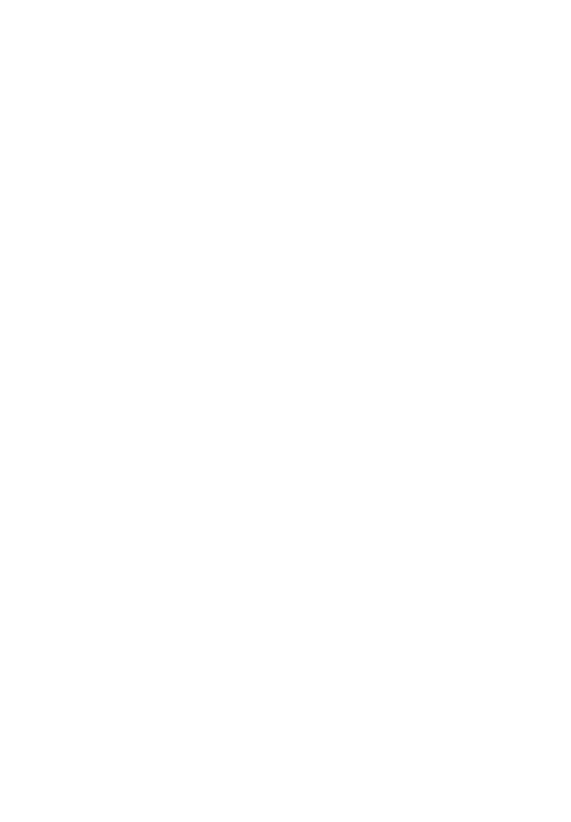
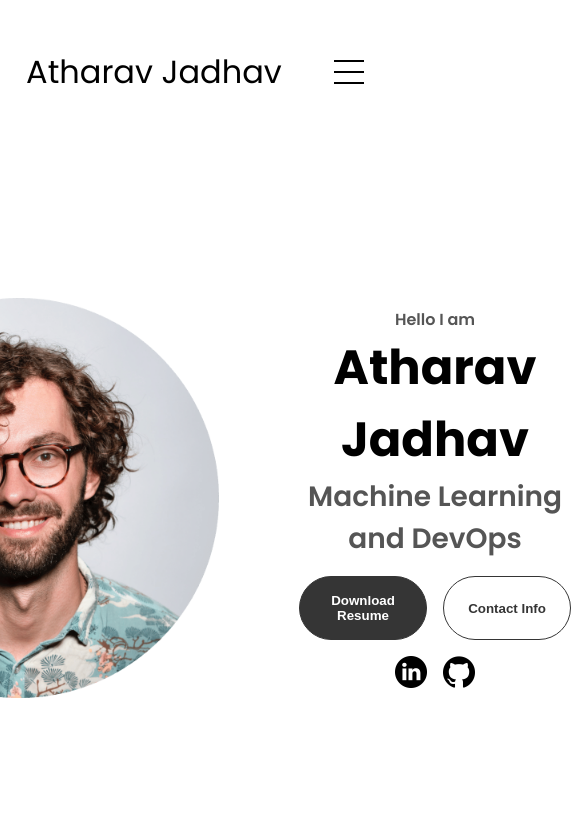
Before and after one commit to AtharavJadhav/portfolio-website, a plain HTML site: page index.html in a window 390 px wide. Shown: the whole page, 571 px wide, since content can reach past the window. Drawn offline with Linux system fonts and the light colour scheme.

Commit message:
Nav and profile commit

```diff
--- a/index.html
+++ b/index.html
@@ -4,8 +4,85 @@
     <meta charset="UTF-8">
     <meta name="viewport" content="width=device-width, initial-scale=1.0">
     <title>Atharav Jadhav</title>
+    <link rel="stylesheet" href="style.css">
+    <link rel="stylesheet" href="mediaqueries.css">
+
 </head>
 <body>
+    <nav id="desktop-nav">
+        <div class="logo">
+            Atharav Jadhav
+        </div>
+        <div>
+            <ul class="nav-links">
+                <li><a href="#about">About</a></li>
+                <li><a href="#accolades">Accolades</a></li>
+                <li><a href="#skills">Skills</a></li>
+                <li><a href="#experience">Experience</a></li>
+                <li><a href="#projects">Projects</a></li>
+                <li><a href="#contact">Contact</a></li>
+            </ul>
+        </div>
+    </nav>
+    <nav id="hamburger-nav">
+        <div class="logo">
+            Atharav Jadhav
+        </div>
+        <div class="hamburger-menu">
+            <div class="hamburger-icon" onclick="toggleMenu()">
+                <span></span>
+                <span></span>
+                <span></span>
+            </div>
+            <div class="menu-links">
+                <li><a href="#about">About</a></li>
+                <li><a href="#accolades">Accolades</a></li>
+                <li><a href="#skills">Skills</a></li>
+                <li><a href="#experience">Experience</a></li>
+                <li><a href="#projects">Projects</a></li>
+                <li><a href="#contact">Contact</a></li>
+            </div>
+        </div>
+    </nav>
 
+    <section id="profile">
+        <div class="section_pic-container">
+            <img src="assets/profile-pic.png" alt="Profile Picture"/>
+        </div>
+        <div class="section_text">
+            <p class="section_text_p1">
+                Hello I am
+            </p>
+            <h1 class="title">
+                Atharav Jadhav
+            </h1>
+            <p class="section_text_p2">
+                Machine Learning and DevOps
+            </p>
+            <div class="btn-container">
+                <button class="btn btn-color-1" onclick="window.open('./assets/resume-example.pdf')">
+                    Download Resume
+                </button>
+                <button class="btn btn-color-2" onclick="location.href='./#contact'">
+                    Contact Info
+                </button>
+            </div>
+            <div id="socials-container">
+                <img
+                    src="./assets/linkedin.png"
+                    alt="My LinkedIn"
+                    class="icon"
+                    onclick="location.href='https://www.linkedin.com/in/atharav-jadhav/'"
+                />
+                <img
+                    src="./assets/github.png"
+                    alt="My GitHub"
+                    class="icon"
+                    onclick="location.href='https://www.github.com/atharavjadhav'"
+                />
+            </div>
+        </div>
+    </section>
+    <script src="script.js"></script>
 </body>
 </html>
--- a/mediaqueries.css
+++ b/mediaqueries.css
@@ -0,0 +1,8 @@
+@media screen and (max-width: 1200px) {
+  #desktop-nav {
+    display: none;
+  }
+  #hamburger-nav {
+    display: flex;
+  }
+}
--- a/script.js
+++ b/script.js
@@ -0,0 +1,6 @@
+function toggleMenu() {
+    const menu = document.querySelector(".menu-links");
+    const icon = document.querySelector(".hamburger-icon");
+    menu.classList.toggle("open");
+    icon.classList.toggle("open");
+  }
--- a/style.css
+++ b/style.css
@@ -0,0 +1,262 @@
+/*general*/
+
+@import url('https://fonts.googleapis.com/css2?family=Poppins:ital,wght@0,100;0,200;0,300;0,400;0,500;0,600;0,700;0,800;0,900;1,100;1,200;1,300;1,400;1,500;1,600;1,700;1,800;1,900&display=swap');
+
+* {
+    margin: 0;
+    padding: 0;
+  }
+
+  body {
+    font-family: "Poppins", sans-serif;
+  }
+
+  html {
+    scroll-behavior: smooth;
+  }
+
+  p {
+    color: rgb(85, 85, 85);
+  }
+
+  /* TRANSITION */
+
+  a,
+  .btn {
+    transition: all 300ms ease;
+  }
+
+  /* DESKTOP NAV */
+
+  nav,
+  .nav-links {
+    display: flex;
+  }
+
+  nav {
+    justify-content: space-around;
+    align-items: center;
+    height: 17vh;
+  }
+
+  .nav-links {
+    gap: 2rem;
+    list-style: none;
+    font-size: 1.5rem;
+  }
+
+  a {
+    color: black;
+    text-decoration: none;
+    text-decoration-color: white;
+  }
+
+  a:hover {
+    color: grey;
+    text-decoration: underline;
+    text-underline-offset: 1rem;
+    text-decoration-color: rgb(181, 181, 181);
+  }
+
+  .logo {
+    font-size: 2rem;
+  }
+
+  .logo:hover {
+    cursor: default;
+  }
+
+  /* HAMBURGER MENU */
+
+  #hamburger-nav {
+    display: none;
+  }
+
+  .hamburger-menu {
+    position: relative;
+    display: inline-block;
+  }
+
+  .hamburger-icon {
+    display: flex;
+    flex-direction: column;
+    justify-content: space-between;
+    height: 24px;
+    width: 30px;
+    cursor: pointer;
+  }
+
+  .hamburger-icon span {
+    width: 100%;
+    height: 2px;
+    background-color: black;
+    transition: all 0.3 ease-in-out;
+  }
+
+  .menu-links {
+    position: absolute;
+    top: 100%;
+    right: 0;
+    background-color: white;
+    width: fit-content;
+    max-height: 0;
+    overflow: hidden;
+    transition: all 0.3 ease-in-out;
+  }
+
+  .menu-links a {
+    display: block;
+    padding: 10px;
+    text-align: center;
+    font-size: 1.5rem;
+    color: black;
+    text-decoration: none;
+    transition: all 0.3 ease-in-out;
+  }
+
+  .menu-links li {
+    list-style: none;
+  }
+
+  .menu-links.open {
+    max-height: 300px;
+  }
+
+  .hamburger-icon.open span:first-child {
+    transform: rotate(45deg) translate(10px, 5px);
+  }
+
+  .hamburger-icon.open span:nth-child(2) {
+    opacity: 0;
+  }
+
+  .hamburger-icon.open span:last-child {
+    transform: rotate(-45deg) translate(10px, -5px);
+  }
+
+  .hamburger-icon span:first-child {
+    transform: none;
+  }
+
+  .hamburger-icon span:first-child {
+    opacity: 1;
+  }
+
+  .hamburger-icon span:first-child {
+    transform: none;
+  }
+
+  /*SECTIONS*/
+
+  section {
+    padding-top: 4vh;
+    height: 96vh;
+    margin: 0 10rem;
+    box-sizing: border-box;
+    min-height: fit-content;
+  }
+
+  .section-container {
+    display: flex;
+  }
+
+  /*PROFILE SECTION*/
+
+  #profile {
+    display: flex;
+    justify-content: center;
+    gap: 5rem;
+    height: 80vh;
+  }
+
+  .section_pic-container {
+    display: flex;
+    height: 400px;
+    width: 400px;
+    margin: auto 0;
+  }
+
+   .section_text {
+    align-self: center;
+    text-align:center;
+   }
+
+   .section_text p {
+    font-weight: 600;
+   }
+
+   .section_text_p1 {
+    text-align: center;
+   }
+
+   .section_text_p2 {
+    font-size: 1.75rem;
+    margin-bottom: 1rem;
+   }
+
+   .title {
+    font-size: 3rem;
+    text-align: center;
+   }
+
+   #socials-container {
+    display: flex;
+    justify-content: center;
+    gap: 1rem;
+    margin-top: 1rem;
+   }
+
+   /*ICONS*/
+
+   .icon {
+    cursor: pointer;
+    height: 2rem;
+   }
+
+   /*Butons*/
+
+   .btn-container {
+    display: flex;
+    justify-content: center;
+    gap: 1rem;
+   }
+   .btn {
+    font-weight: 600;
+    transition: all 300ms ease;
+    padding: 1rem;
+    width: 8rem;
+    border-radius: 2rem;
+   }
+
+   .btn-color-1,
+   .btn-color-2 {
+    border: rgb(53, 53, 53) 0.1rem solid;
+   }
+   .btn-color-1:hover,
+   .btn-color-2:hover {
+    cursor: pointer;
+   }
+
+   .btn-color-1 {
+    background-color: rgb(53, 53, 53);
+    color: white;
+   }
+
+   .btn-color-2 {
+    background-color: white;
+    color: rgb(53, 53, 53);
+   }
+
+   .btn-color-1:hover {
+    background-color: white;
+    color: rgb(53, 53, 53);
+   }
+
+    .btn-color-2:hover {
+    background-color: rgb(53, 53, 53);
+    color: white;
+    }
+
+    .btn-container {
+        gap: 1rem;
+    }
```
